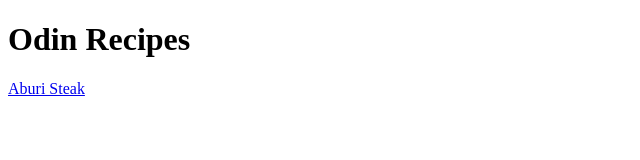
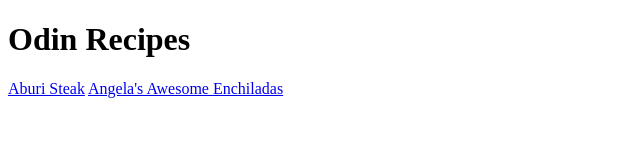
Before and after one commit to rbFagilde/odin-recipes, a plain HTML site: page index.html in a window 1280 px wide. Shown: the whole page, without its empty margins (0-640 px from the left). Drawn offline with Linux system fonts and the light colour scheme.

Commit message:
"Add link for Angelas Awesome Enchiladas"

```diff
--- a/index.html
+++ b/index.html
@@ -9,7 +9,7 @@
     <h1>Odin Recipes</h1>
 
     <a href="./recipes/Aburi-steak.html" target="_blank" rel="noreferrer noopener">Aburi Steak</a>
-
+    <a href="./recipes/Angelas-Enchiladas.html" target="_blank" rel="noreferrer noopener">Angela's Awesome Enchiladas</a>
 
 </body>
 </html>
```
